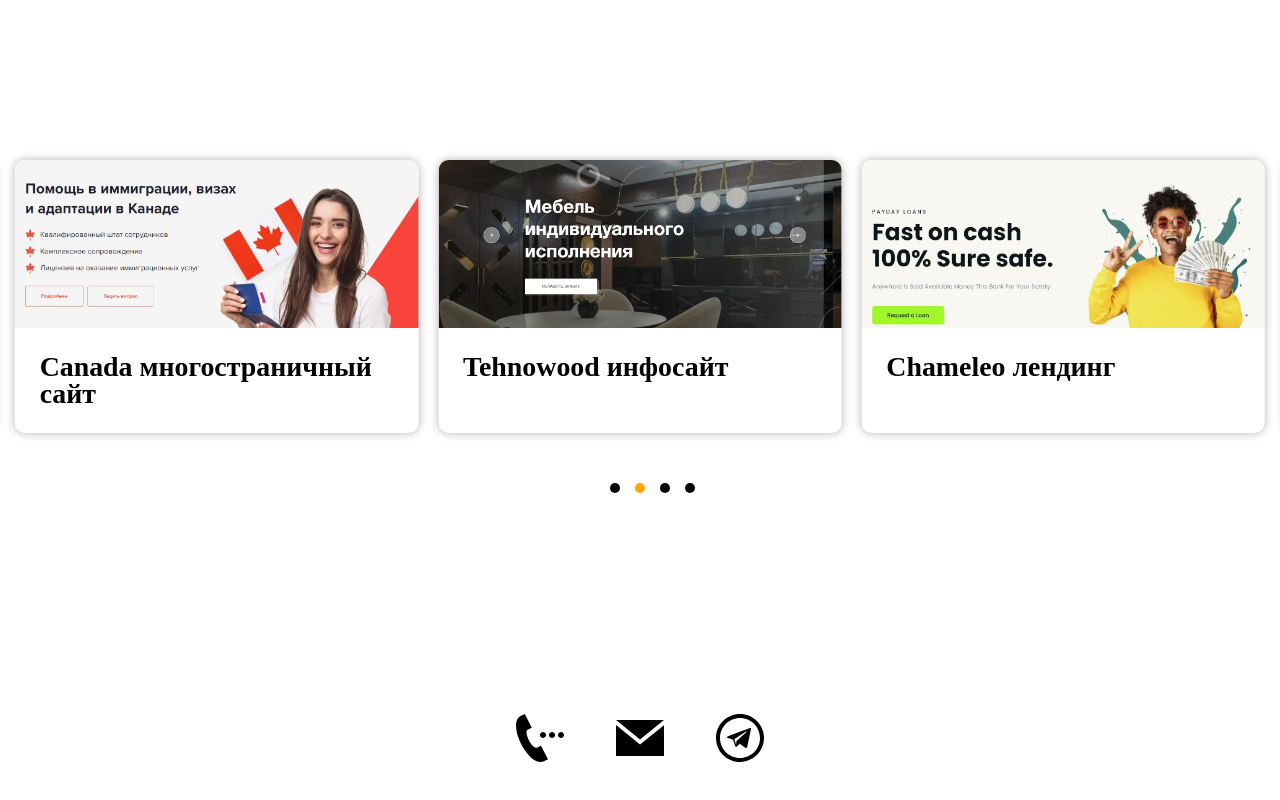
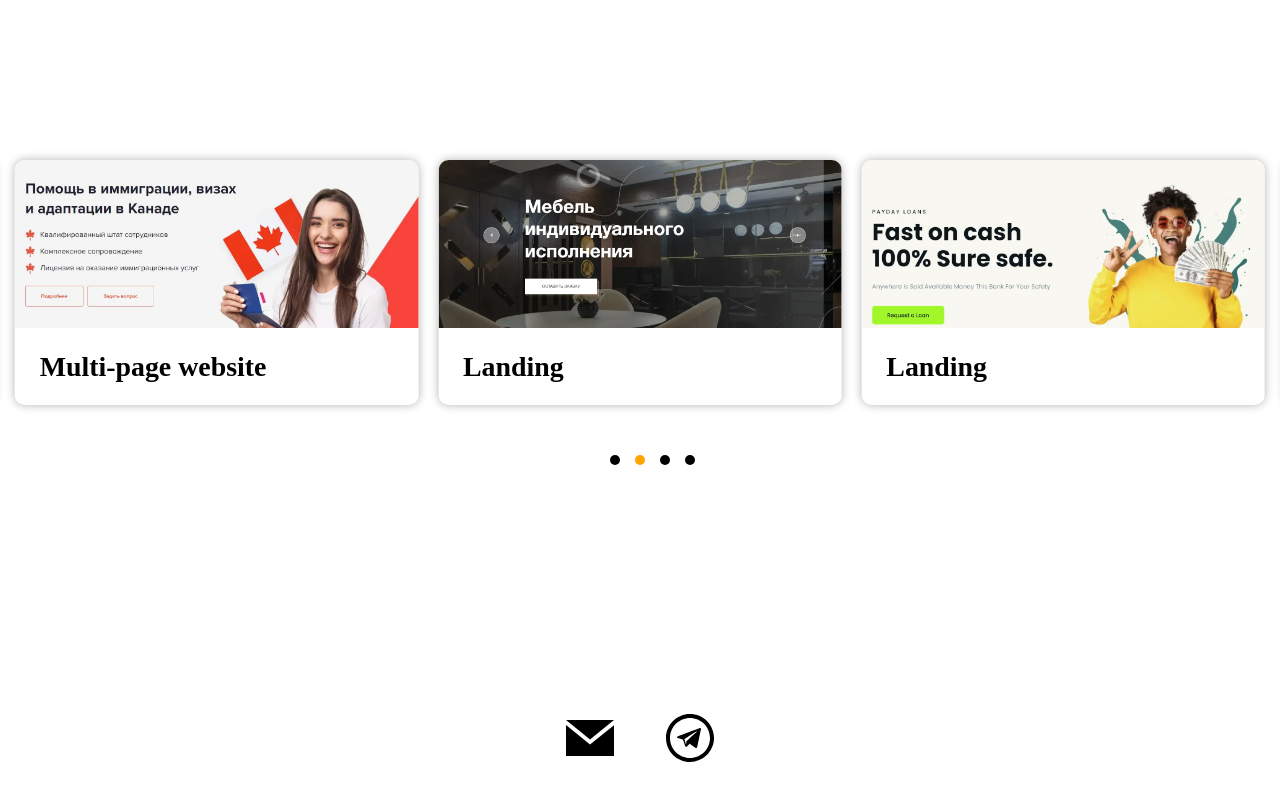
Before and after one commit to titanic00/My-works, a plain HTML site: page index.html in a window 1280 px wide. Drawn offline with Linux system fonts and the light colour scheme.

Commit message:
translate projects name to english

```diff
--- a/index.html
+++ b/index.html
@@ -27,7 +27,7 @@
 										<picture><source srcset="img/slider/01.webp" type="image/webp"><img src="img/slider/01.png" alt=""></picture>
 									</div>
 									<div class="slide-projects__body body-slide-projects">
-										<div class="body-slide-projects__title">5-KVT онлайн-магазин</div>
+										<div class="body-slide-projects__title">Online-store</div>
 									</div>
 								</a>
 							</div>
@@ -37,7 +37,7 @@
 										<picture><source srcset="img/slider/02.webp" type="image/webp"><img src="img/slider/02.png" alt=""></picture>
 									</div>
 									<div class="slide-projects__body body-slide-projects">
-										<div class="body-slide-projects__title">Canada многостраничный сайт</div>
+										<div class="body-slide-projects__title">Multi-page website</div>
 									</div>
 								</a>
 							</div>
@@ -47,7 +47,7 @@
 										<picture><source srcset="img/slider/03.webp" type="image/webp"><img src="img/slider/03.png" alt=""></picture>
 									</div>
 									<div class="slide-projects__body body-slide-projects">
-										<div class="body-slide-projects__title">Tehnowood инфосайт</div>
+										<div class="body-slide-projects__title">Landing</div>
 									</div>
 								</a>
 							</div>
@@ -57,7 +57,7 @@
 										<picture><source srcset="img/slider/04.webp" type="image/webp"><img src="img/slider/04.png" alt=""></picture>
 									</div>
 									<div class="slide-projects__body body-slide-projects">
-										<div class="body-slide-projects__title">Chameleo лендинг</div>
+										<div class="body-slide-projects__title">Landing</div>
 									</div>
 								</a>
 							</div>
@@ -67,7 +67,7 @@
 										<picture><source srcset="img/slider/05.webp" type="image/webp"><img src="img/slider/05.png" alt=""></picture>
 									</div>
 									<div class="slide-projects__body body-slide-projects">
-										<div class="body-slide-projects__title">Drones лендинг</div>
+										<div class="body-slide-projects__title">Landing</div>
 									</div>
 								</a>
 							</div>
@@ -77,7 +77,7 @@
 										<picture><source srcset="img/slider/06.webp" type="image/webp"><img src="img/slider/06.png" alt=""></picture>
 									</div>
 									<div class="slide-projects__body body-slide-projects">
-										<div class="body-slide-projects__title">Animehub</div>
+										<div class="body-slide-projects__title">Web application</div>
 									</div>
 								</a>
 							</div>
@@ -91,9 +91,6 @@
 			<div class="footer__container">
 				<div class="footer__inner">
 					<div class="footer__icons">
-						<a href="tel:89009188421" class="footer__icon">
-							<img src="img/footer/phone.svg" alt="">
-						</a>
 						<a href="mailto:vitaliy.michschenko@gmail.com" class="footer__icon">
 							<img src="img/footer/email.svg" alt="">
 						</a>
```
